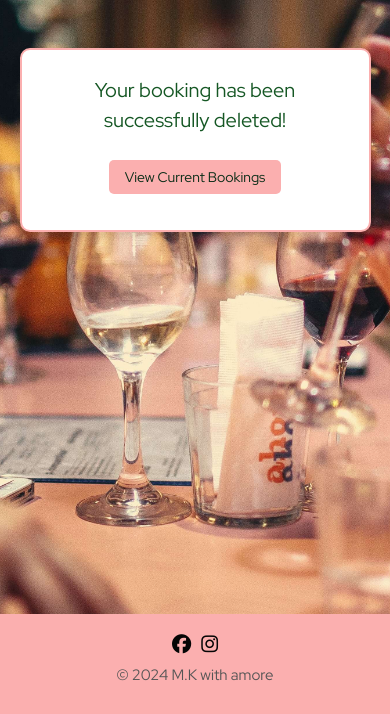
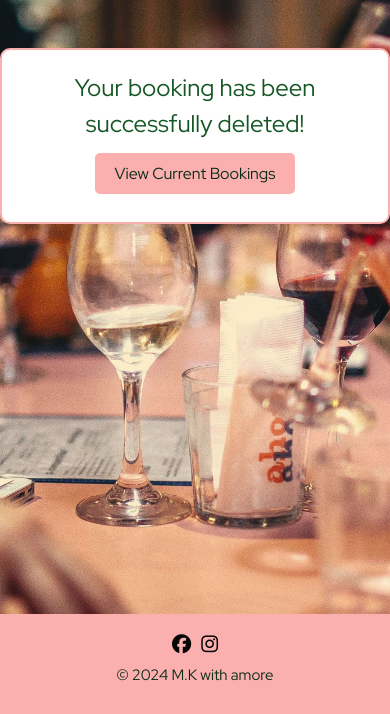
Before and after one commit to Maximiliane-K/ristorante-amore, a Django app: page /booking-deleted/ in a window 390 px wide. Shown: the part 130-844 px from the top of the page. Run offline with Django 3.2, Linux system fonts and the light colour scheme; some libraries are stand-ins or nearby versions.

Commit message:
Style booking successful page and clean up styling of media queries

```diff
--- a/static/css/style.css
+++ b/static/css/style.css
@@ -242,17 +242,12 @@ input,#id_time, #id_num_people {
     margin-bottom: 10px;
 }
 
-
-/* styling for the logged out successfully page */
-.logout {
-    text-align: center;
-    margin-top: 100px;
-}
-
-p {
-    font-size: 15px;
-    color: #555;
-    padding: 5px;
+/* styling for booking successfull page */
+.card-title {
+    color: #DE0000;
+    font-weight: bolder;
+    font-size: 30px;
+    margin-bottom: 15px;
 }
 
 /* styling for list of booking items */
@@ -538,59 +493,4 @@ p {
     .menu-list, .contact-details p {
         font-size: 12px;
     }
-
-    /* media queries for logout.html h1 and p */
-    h1 {
-        font-size: 28px;
-    }
-    p {
-        font-size: 16px;
-    }
-
-    .booking-container {
-        padding-top: 30px;
-        padding-bottom: 80px;
-    }
-
-    .booking-container h1 {
-        font-size: 28px;
-    }
-
-    .booking-updated {
-        margin-top: 30px;
-    }
-
-    .booking-updated a.btn {
-        padding: 8px 16px;
-        font-size: 14px;
-    }
-
-    .success-message {
-        font-size: 20px;
-    }
-
-    .custom-link {
-        padding: 8px 16px;
-        font-size: 14px;
-    }
-
-    .booking-deleted-container {
-        max-width: 90%;
-    }
-
-    .section-title {
-        font-size: 28px;
-    }
-
-    .card-body h4 {
-        font-size: 20px;
-    }
-
-    .card-body p {
-        font-size: 14px;
-    }
-
-    .row>* {
-        margin-bottom: 25px;
-    }
 }
```
Also changed, not shown: other parts of static/css/style.css (+1 -41 lines).
